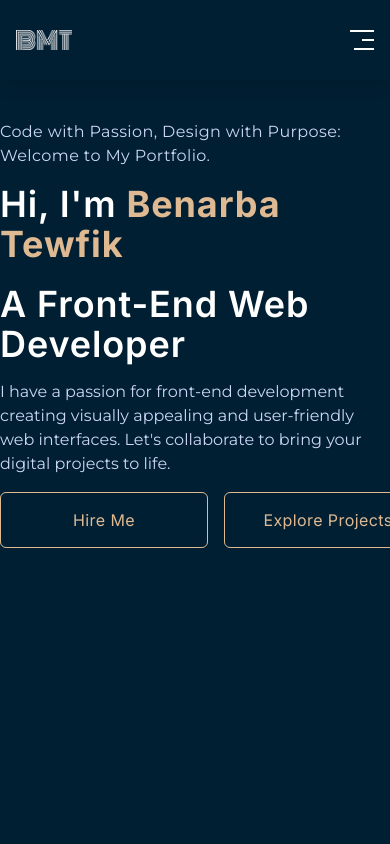
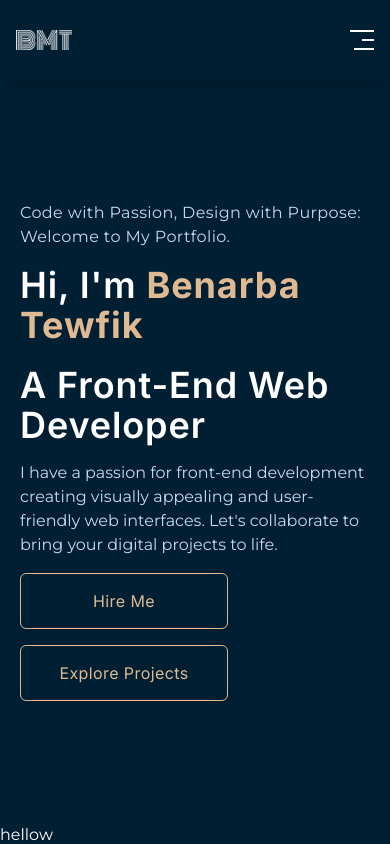
Before and after one commit to Ben-Tewfik/Portfolio, a Next.js app: page / in a window 390 px wide. Built offline with nearby package versions, Linux system fonts and the light colour scheme.

Commit message:
style the hero section in the mobile screen

```diff
--- a/src/components/Hero/Hero.jsx
+++ b/src/components/Hero/Hero.jsx
@@ -4,7 +4,7 @@ import Link from "next/link";
 export default function Hero() {
   return (
     <div
-      className="max-w-contentContainer mx-auto py-10 mdl:py-24 flex flex-col gap-4 lgl:gap-8 mdl:px-10 xl:px-4"
+      className="max-w-contentContainer mx-auto py-10 mdl:py-24 flex flex-col gap-4 lgl:gap-8 px-5 mdl:px-10 xl:px-4"
       id="home"
     >
       <motion.h3
@@ -42,7 +42,7 @@ export default function Hero() {
         and user-friendly web interfaces. Let&#39;s collaborate to bring your
         digital projects to life.
       </motion.p>
-      <div className="flex flex-col sm:flex-row gap-4">
+      <div className="flex flex-col sml:flex-row gap-4">
         <Link href="#">
           <motion.button
             initial={{ y: 10, opacity: 0 }}
--- a/src/pages/index.jsx
+++ b/src/pages/index.jsx
@@ -15,7 +15,7 @@ export default function Home() {
       </Head>
       <main className="w-full h-screen font-bodyFont bg-darkColor text-white overflow-x-hidden overflow-y-scroll">
         <Navbar />
-        <div className="w-full h-[88vh] xl:flex items-center gap-20">
+        <div className="w-full h-[88vh] items-center flex gap-20">
           <motion.div
             initial={{ opacity: 0 }}
             animate={{ opacity: 1 }}
@@ -28,6 +28,7 @@ export default function Home() {
             <Hero />
           </div>
         </div>
+        <h1>hellow</h1>
       </main>
     </>
   );
```
